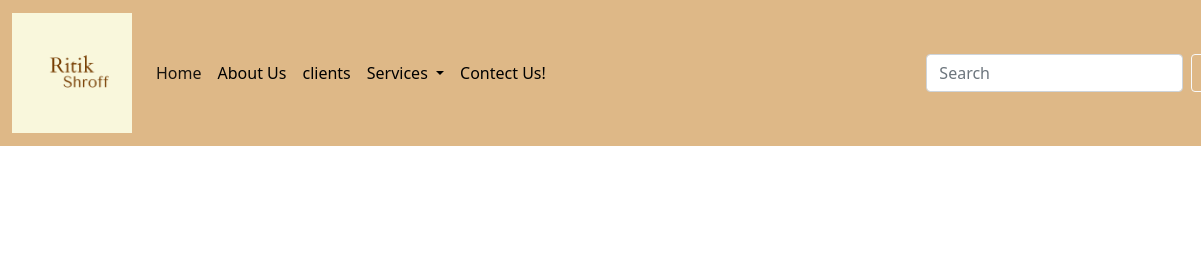
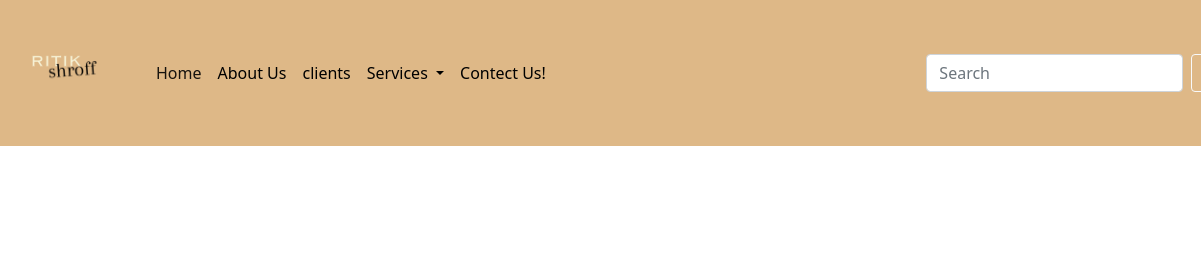
Before and after one commit to Ritikkumar88/project-for-my-agency-website, a plain HTML site: page index.html in a window 1280 px wide. Shown: the top 280 px of the page, 0-1201 px from the left. Drawn offline with nearby package versions, Linux system fonts and the light colour scheme.

Commit message:
image changes

```diff
--- a/index.html
+++ b/index.html
@@ -22,7 +22,7 @@
     <nav class="navbar navbar-expand-lg navbar-light" style="background-color: burlywood;">
         <div class="container-fluid">
             <a class="navbar-brand" href="#">
-                <img class="img-fluid" src="./assets/Ritik.png" width="120px" height="me-auto">
+                <img class="img-fluid" src="./assets/1.png" width="120px" height="me-auto">
             </a>
             <button class="navbar-toggler" type="button" data-bs-toggle="collapse"
                 data-bs-target="#navbarSupportedContent" aria-controls="navbarSupportedContent" aria-expanded="false"
```
Also changed, not shown: assets/1.png (added), assets/2.png (added), assets/3.png (added).
